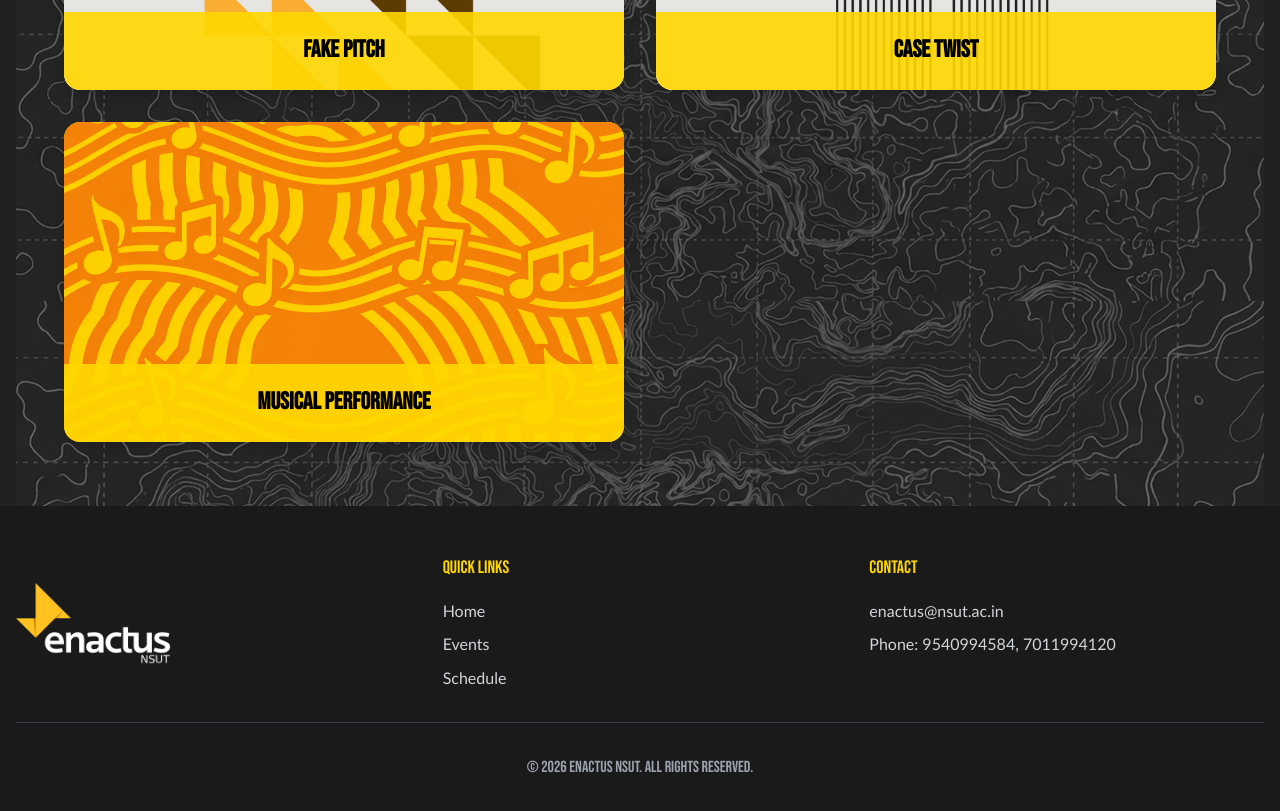
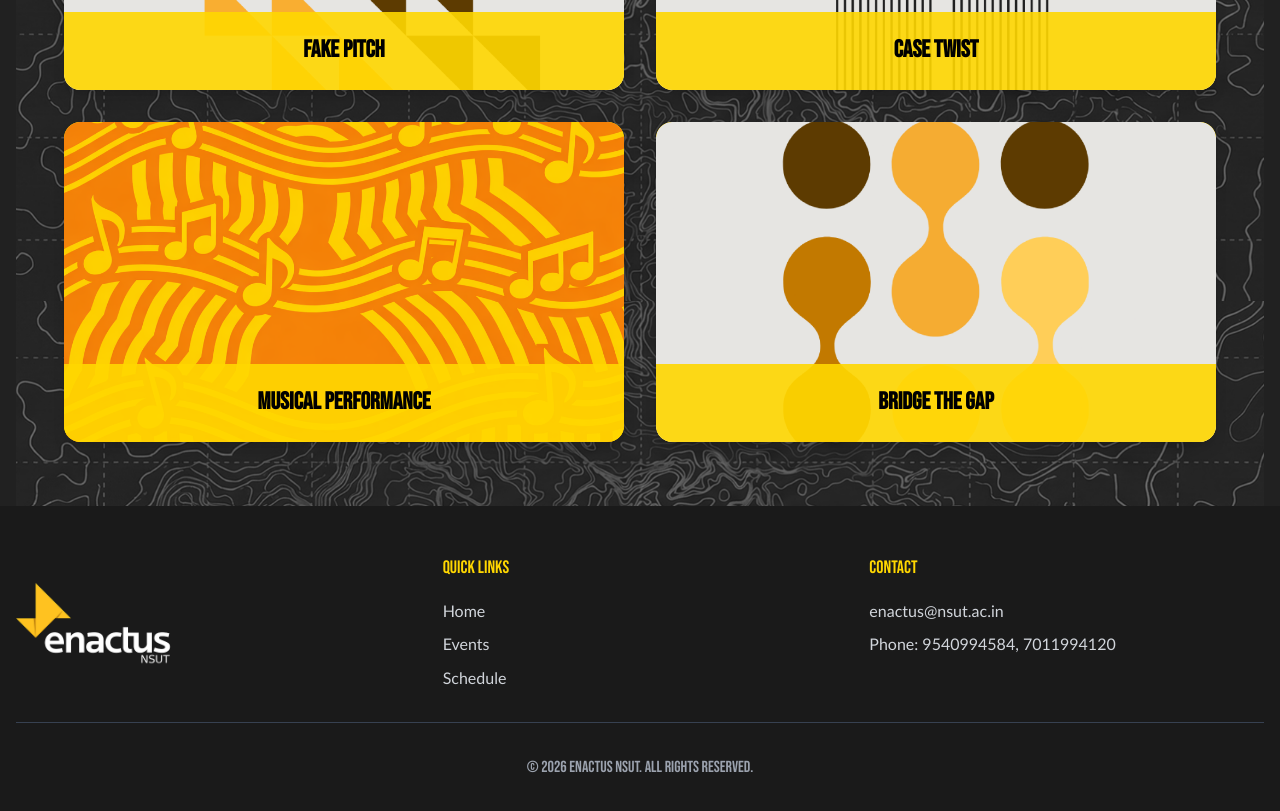
Before and after one commit to CholleKulche/AspireNSUT, a React (Create React App) app: page /events in a window 1280 px wide. Shown: the part 1080-1891 px from the top of the page. Built offline with nearby package versions, Linux system fonts and the light colour scheme.

Commit message:
Final  timings 2

```diff
--- a/src/components/Timeline.jsx
+++ b/src/components/Timeline.jsx
@@ -5,86 +5,86 @@ export default function Timeline() {
     () => [
       {
         id: 1,
+        title: "Case Twist",
+        date: "2026-03-20T11:00:00",
+        tooltipTitle: "Mini Audi-2",
+        desc: "A completely 'normal' case competition",
+      },
+      {
+        id: 2,
+        title: "Fake Pitchathon",
+        date: "2026-03-19T11:30:00",
+        tooltipTitle: "Main Audi",
+        desc: "A satirical idea-presentation competition.",
+      },
+      {
+        id: 3,
         title: "Ideathon",
         date: "2026-03-19T12:00:00",
-        tooltipTitle: "TBD",
+        tooltipTitle: "APJ 11",
         desc: "Pitch if you dare",
       },
       {
-        id: 2,
-        title: "Case Twist",
-        date: "2026-03-19T12:00:00",
-        tooltipTitle: "TBD",
-        desc: "A completely 'normal' case competition",
-      },
-      {
-        id: 3,
+        id: 5,
         title: "Stratazenith",
         date: "2026-03-19T13:00:00",
-        tooltipTitle: "TBD",
+        tooltipTitle: "Main Audi",
         desc: "Gauntlet of challenging events",
       },
       {
-        id: 4,
-        title: "Fake Pitchathon",
-        date: "2026-03-19T14:00:00",
-        tooltipTitle: "TBD",
-        desc: "A satirical idea-presentation competition.",
-      },
-      {
-        id: 5,
+        id: 6,
         title: "Bridge The Gap",
         date: "2026-03-20T14:00:00",
         tooltipTitle: "TBD",
         desc: "Find the missing piece",
       },
       {
-        id: 6,
+        id: 7,
         title: "Musical Performance",
         date: "2026-03-19T16:00:00",
-        tooltipTitle: "TBD",
+        tooltipTitle: "Admin Block",
         desc: "Get ready for an afternoon of melodies",
       },
       {
-        id: 7,
-        title: "Case Twist",
-        date: "2026-03-19T12:00:00",
-        tooltipTitle: "TBD",
+        id: 8,
+        title: "Case Twist 2",
+        date: "2026-03-20T10:30:00",
+        tooltipTitle: "Main Audi",
         desc: "A completely 'normal' case competition",
-      },
-      {
-        id: 8,
-        title: "UXElix",
-        date: "2026-03-20T12:00:00",
-        tooltipTitle: "TBD",
-        desc: "Ready to solve a brand crisis from the inside out?",
       },
       {
         id: 9,
         title: "B PLAN",
         date: "2026-03-20T12:00:00",
-        tooltipTitle: "TBD",
+        tooltipTitle: "Mini Audi-2",
         desc: "Pitch your business",
       },
       {
         id: 10,
+        title: "UXElix",
+        date: "2026-03-20T14:00:00",
+        tooltipTitle: "Main Audi",
+        desc: "Ready to solve a brand crisis from the inside out?",
+      },
+      {
+        id: 11,
         title: "Vichaar to Venture",
         date: "2026-03-20T14:00:00",
-        tooltipTitle: "TBD",
+        tooltipTitle: "Mini Audi-2",
         desc: "Small ideas, big impact",
       },
       {
-        id: 11,
+        id: 12,
         title: "Founder's Forum",
         date: "2026-03-19T12:00:00",
-        tooltipTitle: "TBD",
+        tooltipTitle: "APJ 11",
         desc: "Join us for an inspiring session with successful entrepreneurs sharing their journeys and insights.",
       },
       {
-        id: 12,
+        id: 13,
         title: "Artist Showcase",
         date: "2026-03-19T16:00:00",
-        tooltipTitle: "TBD",
+        tooltipTitle: "APJ 11",
         desc: "An evening full of laughter by the very talented, RAJAT SOOD!!",
       },
     ],
--- a/src/pages/Events.jsx
+++ b/src/pages/Events.jsx
@@ -9,8 +9,8 @@ const eventData = {
       title: "IDEATHON",
       description:
         "Ideathon is a sustainability-focused innovation challenge where teams develop scalable, financially viable solutions aligned with the United Nations Sustainable Development Goals.",
-      location: "TBD",
-      timings: "12:00-5:00",
+      location: "APJ 11",
+      timings: "12:30PM-5:30PM",
       link: "https://unstop.com/competitions/greencap-ideathon-netaji-subhas-university-of-technology-nsut-delhi-1650717",
       image: "/Images/Events/B-plan.png",
       poc1: "Srishti: 9289527768",
@@ -21,8 +21,8 @@ const eventData = {
       title: "Stratazenith",
       description:
         "This event is designed to test participants’ ability to think strategically under uncertainty. Blending concepts from economics, market simulations, and applied game theory,",
-      location: "TBD",
-      timings: "1:00PM-4:00PM",
+      location: "Main Auditorium",
+      timings: "2:30PM-5:00PM",
       image: "/Images/Events/Strat.png",
       link: "https://unstop.com/competitions/stratazenith-netaji-subhas-university-of-technology-nsut-delhi-1650314",
       poc1: "Ryan: 9310342610",
@@ -33,8 +33,8 @@ const eventData = {
       title: "FAKE PITCH",
       description:
         "Participants must convince the judges that their ridiculous idea is the next billion-dollar unicorn. The event blends entrepreneurship parody with stand-up energy - sharp wit, straight-face delivery, and spontaneous humor are key. NOTE: This event is open for Enactus society members only",
-      location: "TBD",
-      timings: "2:00-6:00",
+      location: "Main Auditorium",
+      timings: "11:30AM-2:00PM",
       link: "https://unstop.com/competitions/fake-pitch-netaji-subhash-university-of-technology-main-campus-1650355?lb=TtgL5L9l&utm_medium=Share&utm_source=competitions&utm_campaign=Yashmgup72623",
       image: "/Images/Events/FakePitch.png",
       poc1: "Shashank: 9671647148",
@@ -44,8 +44,8 @@ const eventData = {
       id: 4,
       title: "CASE TWIST",
       description: "A 'normal' case competition with a unique 'twist'",
-      location: "TBD",
-      timings: "12:00-5:00",
+      location: "Mini Auditorium 2",
+      timings: "11:00AM-2:00PM",
       link: "https://unstop.com/competitions/case-twist-netaji-subhas-university-of-technology-nsut-delhi-1651181",
       image: "/Images/Events/Case Twist.png",
       poc1: "Aryan: 9821195901",
@@ -56,70 +56,81 @@ const eventData = {
       title: "MUSICAL PERFORMANCE",
       description:
         "An exciting musical showcase by the talented musicians of NSUT. A perfect blend of melodies and rhythms to set the tone for an unforgettable evening.",
-      location: "TBD",
-      timings: "4:00-6:00",
+      location: "Admin Block",
+      timings: "4:00PM-6:00PM",
       link: "",
       image: "/Images/Events/MusicPerformance.png",
       poc1: "",
       poc2: "",
     },
+    {
+      id: 6,
+      title: "BRIDGE THE GAP",
+      description:
+        "The competition invites participants to apply fundamental engineering principles to design and construct a free-standing structure using limited, predefined materials that can support maximum load while maintaining stability for a fixed duration.",
+      location: "Mini Auditorium 2",
+      timings: "2:00PM-4:00PM",
+      image: "/Images/Events/BridgeTheGap.png",
+      link: "https://unstop.com/competitions/bridge-the-gap-netaji-subhas-university-of-technology-nsut-delhi-1650675?lb=TtgL5L9l&utm_medium=Share&utm_source=yashmgup72623&utm_campaign=Competitions",
+      poc1: "Yatika: 7011443593",
+      poc2: "Nishtha: 9711031008",
+    },
   ],
   "DAY 2": [
     {
-      id: 6,
+      id: 7,
       title: "UXELIX",
       description:
         "Dive into real-world case studies to identify the UX failures, from dark patterns to inaccessible interfaces that amplify a crisis, and pitch a comprehensive redesign solution.",
-      location: "TBD",
-      timings: "12:00-6:00",
+      location: "Main Auditorium",
+      timings: "10:30AM-1:00PM",
       image: "/Images/Events/UXElix.png",
       link: "https://unstop.com/competitions/uxelix-ux-crisis-reconstruction-challenge-netaji-subhas-university-of-technology-nsut-delhi-1650350",
       poc1: "Tisha : 7428938139",
       poc2: "Nirvan: 9971767449",
     },
     {
-      id: 7,
+      id: 8,
       title: "VICHAAR TO VENTURE",
       description:
         "V2V is a high-intensity Venture Capital Simulation competition where teams act as investment firms managing a sustainability-focused fund under real-world market uncertainty",
-      location: "TBD",
-      timings: "2:00-5:00",
+      location: "Mini Auditorium 2",
+      timings: "2:00PM-6:00PM",
       image: "/Images/Events/V2V.png",
       link: "https://unstop.com/competitions/v2v-vichaar-to-venture-netaji-subhas-university-of-technology-nsut-delhi-1650360",
       poc1: "Srishti: 9289527768",
       poc2: "Bhavishya: 9205404959",
     },
     {
-      id: 8,
+      id: 9,
       title: "B-PLAN COMP",
       description:
         "Teams will pariticpate in a head on head business planning competition",
-      location: "TBD",
-      timings: "12:00-5:00",
+      location: "Mini Auditorium 2",
+      timings: "10:00AM-2:00PM",
       image: "/Images/Events/B-plan.png",
       link: "https://unstop.com/competitions/business-plan-competition-aspire26-netaji-subhas-university-of-technology-nsut-delhi-1650260",
       poc1: "Shashank: 9671647148",
       poc2: "Harehar: 9819969922",
     },
     {
-      id: 9,
-      title: "BRIDGE THE GAP",
-      description:
-        "The competition invites participants to apply fundamental engineering principles to design and construct a free-standing structure using limited, predefined materials that can support maximum load while maintaining stability for a fixed duration.",
-      location: "TBD",
-      timings: "2:00-6:00",
-      image: "/Images/Events/BridgeTheGap.png",
-      link: "https://unstop.com/competitions/bridge-the-gap-netaji-subhas-university-of-technology-nsut-delhi-1650675?lb=TtgL5L9l&utm_medium=Share&utm_source=yashmgup72623&utm_campaign=Competitions",
-      poc1: "Yatika: 7011443593",
-      poc2: "Nishtha: 9711031008",
+      id: 10,
+      title: "CASE TWIST 2",
+      description: "A 'normal' case competition with a unique 'twist'",
+      location: "Main Auditorium",
+      timings: "10:30AM-1:00PM",
+      link: "https://unstop.com/competitions/case-twist-netaji-subhas-university-of-technology-nsut-delhi-1651181",
+      image: "/Images/Events/Case Twist.png",
+      poc1: "Aryan: 9821195901",
+      poc2: "Shreyansh: 9999355552",
     },
     {
-      id: 10,
+      id: 11,
       title: "Artist Showcase",
       description:
         "Welcoming India's Laughter Champion, Rajat Sood to NSUT for an unforgettable performance of comedy and entertainment. Get ready to laugh your heart out with one of India's most talented comedians!",
-      location: "TBD",
-      timings: "TBD",
+      location: "APJ 11",
+      timings: "4:00PM-6:00PM",
       image: "/Images/Events/Artist.png",
       link: " ",
       poc1: "Ryan: 9310342610",
```
